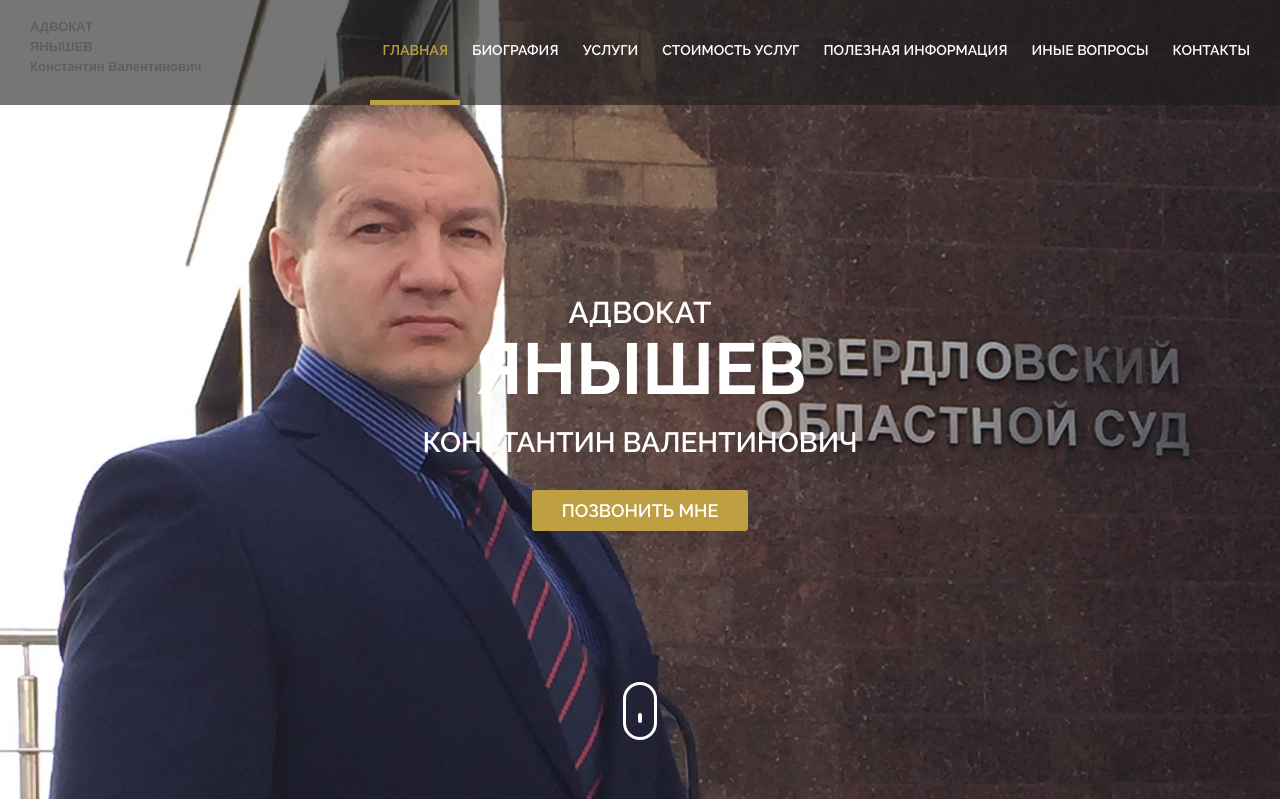
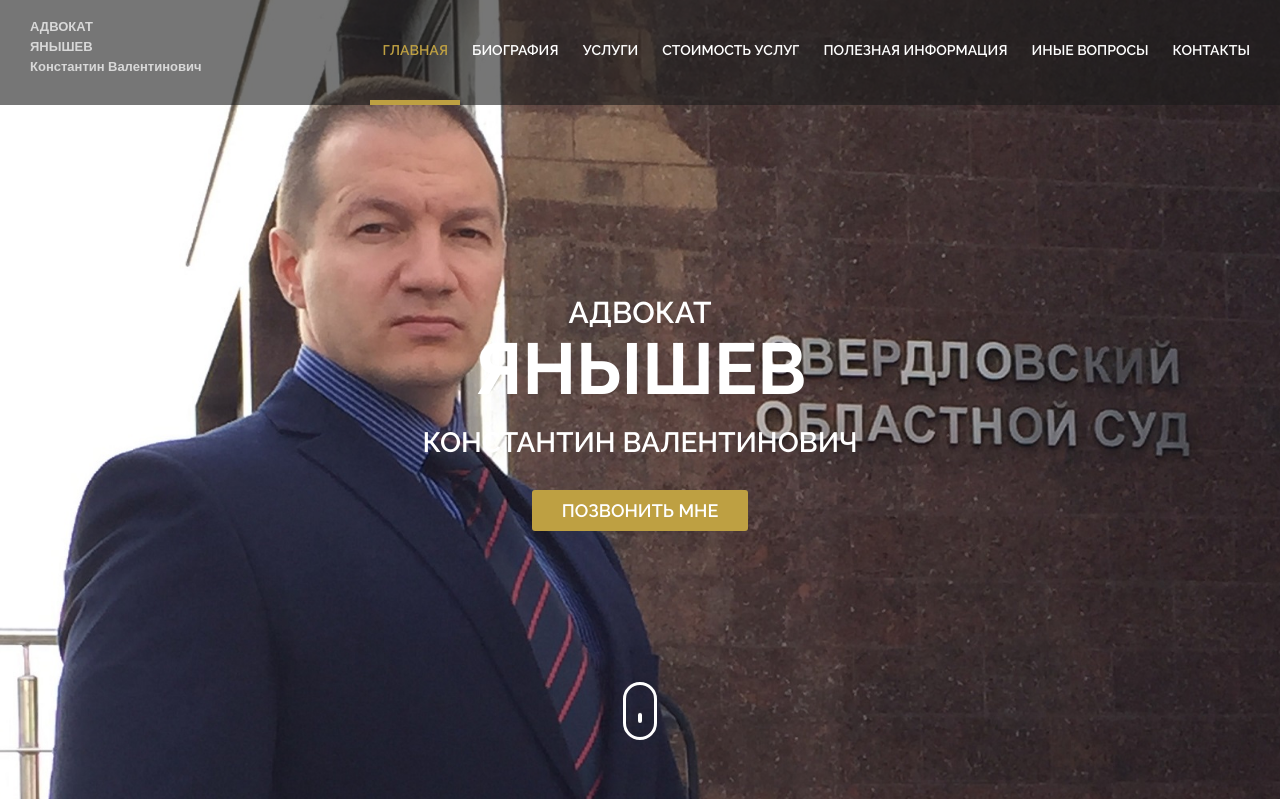
Before and after one commit to PRakulaStudio/Yanyshev, a PHP site: page / in a window 1280 px wide, with the restyled element focused. Shown: the top 799 px of the page. Run offline with PHP 8.4, Linux system fonts and the light colour scheme.

Commit message:
Logo hover fix

```diff
--- a/css/style.css
+++ b/css/style.css
@@ -231,6 +231,7 @@ button.button-small:hover { background: #bea042; }
     -moz-transition: all 0.4s ease-in-out;
     -moz-transition: all 0.4s ease-in-out;
 }
+.navbar-default .navbar-brand:focus, .navbar-default .navbar-brand:hover{ color: #d8d8d8; }
 .navbar-brand span {
     display: block;
 }
```
